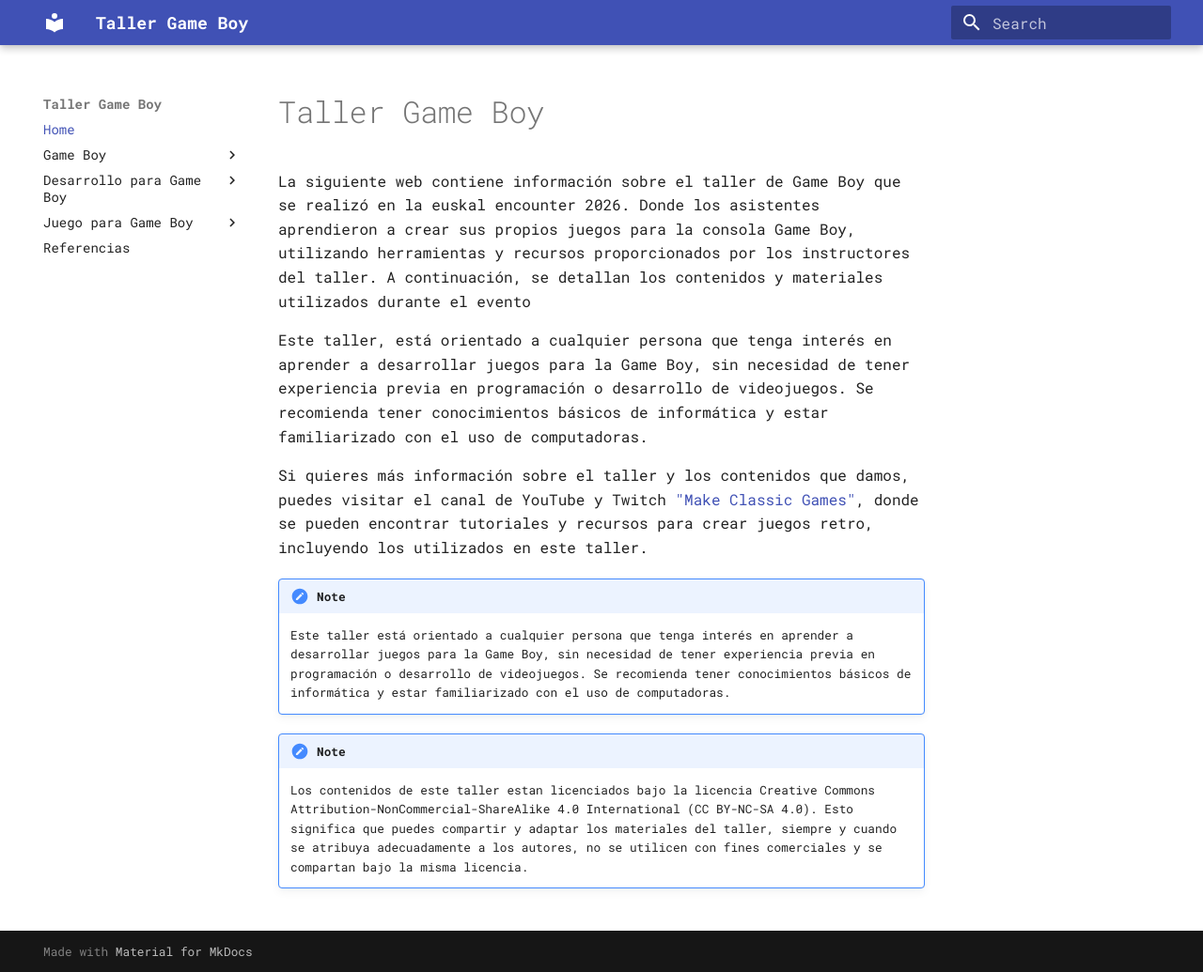
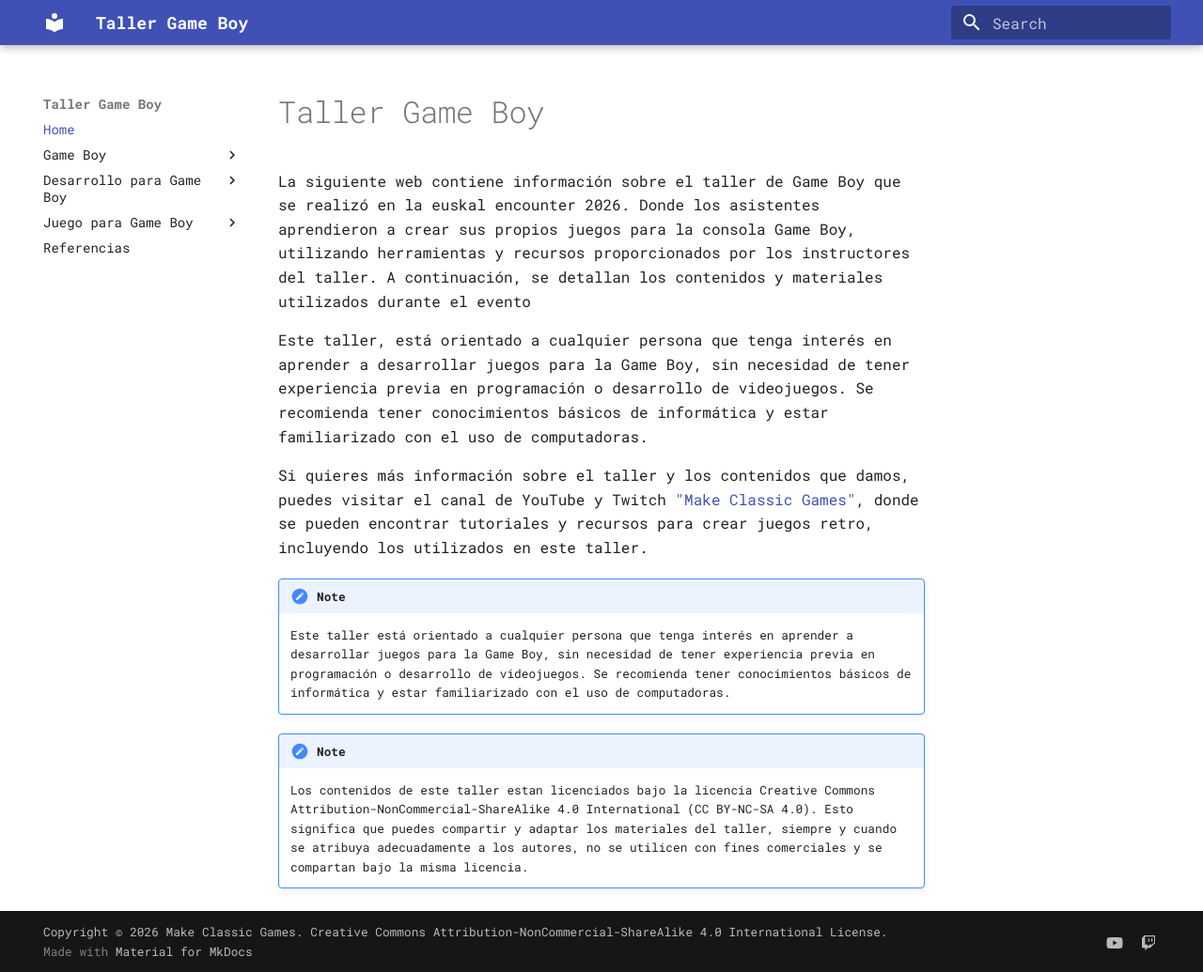
Before and after one commit to makeclassicgames/tallergbstudio, an MkDocs documentation site: the page built from docs/index.md, in a window 1280 px wide and 1035 px high. Shown: the whole window at 94% size. Built offline with MkDocs 1.6.1 and Material for MkDocs 9.7.7, drawn with Linux system fonts in a browser that asks for light colours.

Commit message:
añadiendo footer

```diff
--- a/mkdocs.yml
+++ b/mkdocs.yml
@@ -1,5 +1,9 @@
 site_name: Taller Game Boy
 site_url: https://makeclassicgames.dev/tallergbstudio/
+site_description: Taller de desarrollo de juegos para Game Boy y Game Boy Color impartido en la Euskal Encounter 2026 por el canal de YouTube y Twitch "Make Classic Games".
+site_author: Make Classic Games
+site_copyright: Make Classic Games
+site_keywords: Game Boy, Game Boy Color, gbstudio, desarrollo de juegos, tutoriales, recursos, sprites, tilesets, música, sonido, programación, videojuegos retro
 theme:
   name: material
   palette:
@@ -36,3 +40,10 @@ nav:
     - Música y Sonido: juego/musica_sonido.md
     - Publicación del juego: juego/publicacion_juego.md
   - Referencias: referencias.md
+extra:
+    social:
+      - icon: fontawesome/brands/youtube
+        link: https://www.youtube.com/@makeclassicgames
+      - icon: fontawesome/brands/twitch
+        link: https://www.twitch.tv/makeclassicgames
+copyright: Copyright &copy; 2026 Make Classic Games. Creative Commons Attribution-NonCommercial-ShareAlike 4.0 International License.
```
